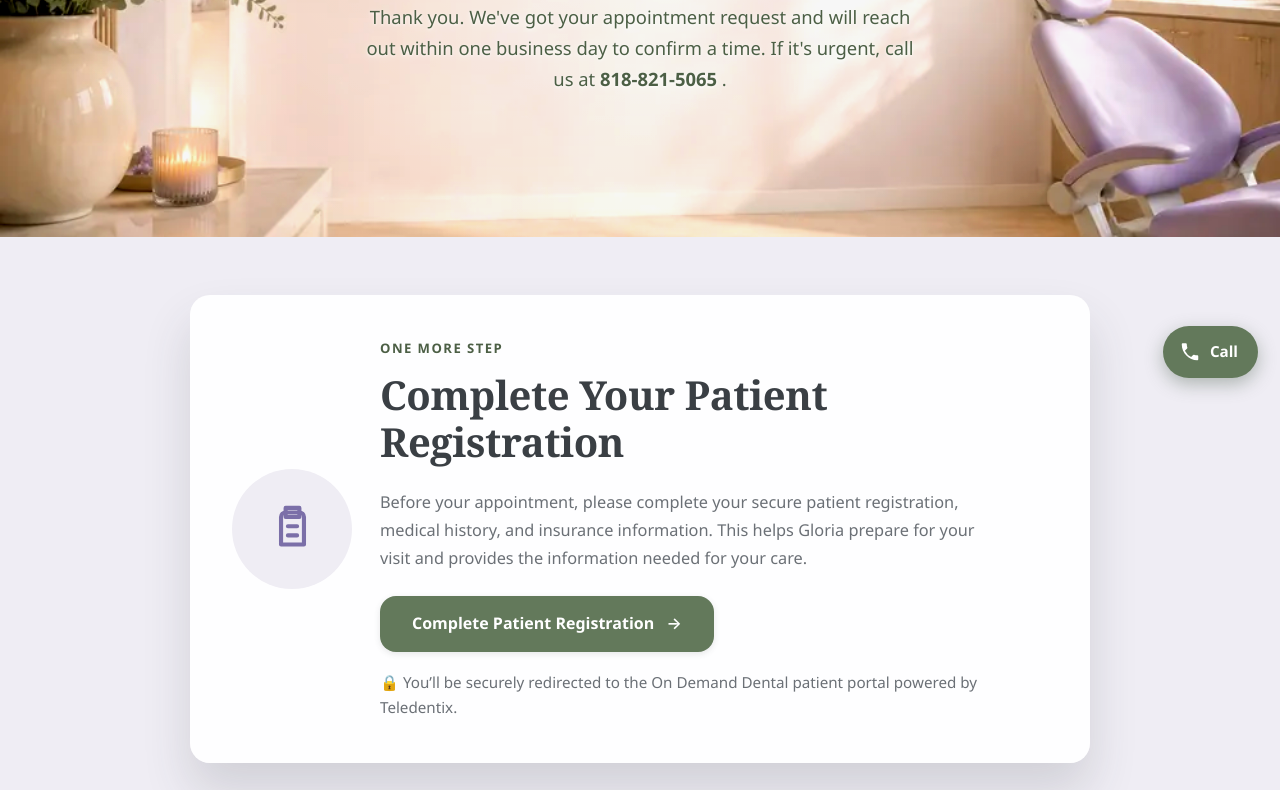
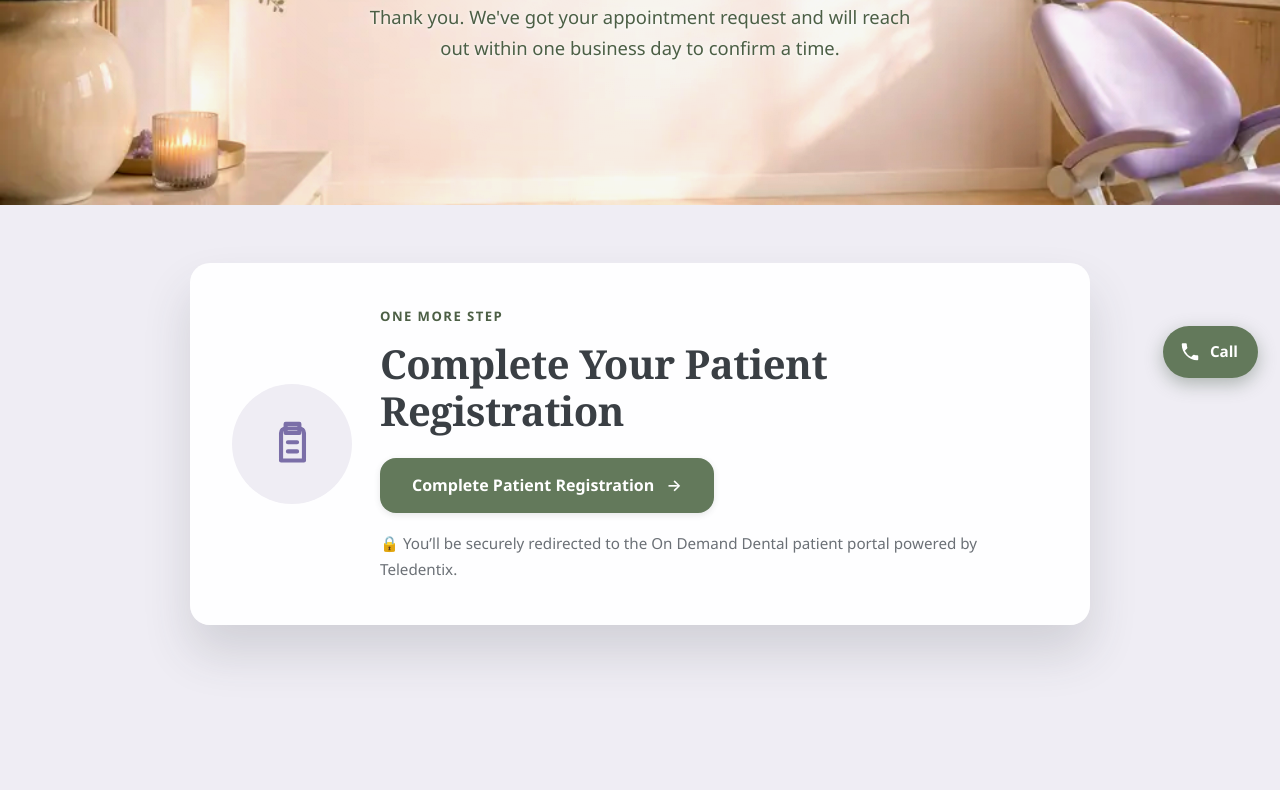
Before and after one commit to MauriceLcodes/on-demand-dental, a plain HTML site: page thanks.html in a window 1280 px wide. Shown: the part 400-1190 px from the top of the page. Drawn offline with Linux system fonts and the light colour scheme.

Commit message:
Refine thank you page registration flow

```diff
--- a/thanks.html
+++ b/thanks.html
@@ -545,16 +545,6 @@ Request received!
 
 Thank you. We've got your appointment request and will reach out within one business day to confirm a time.
 
-If it's urgent, call us at
-
-<a
-href="tel:+18188215065"
-style="color:var(--sage-dark);font-weight:600">
-
-818-821-5065
-
-</a>.
-
 </p>
 
 
@@ -600,15 +590,6 @@ One More Step
 <h2>
 Complete Your Patient Registration
 </h2>
-
-
-<p>
-
-Before your appointment, please complete your secure patient registration, medical history, and insurance information.
-
-This helps Gloria prepare for your visit and provides the information needed for your care.
-
-</p>
 
 
 <a
```
